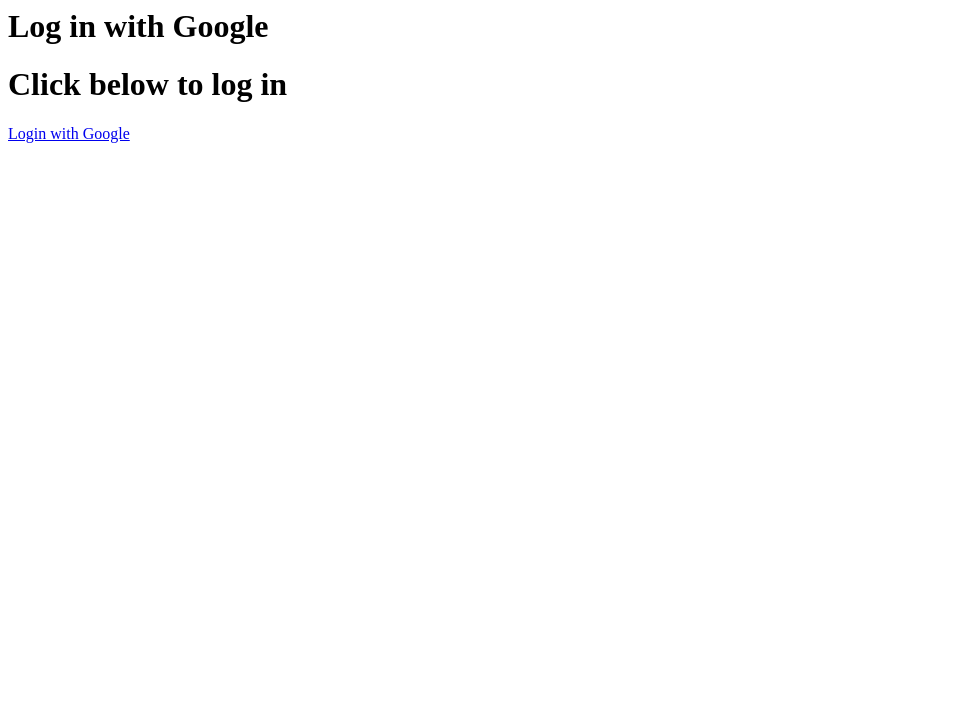
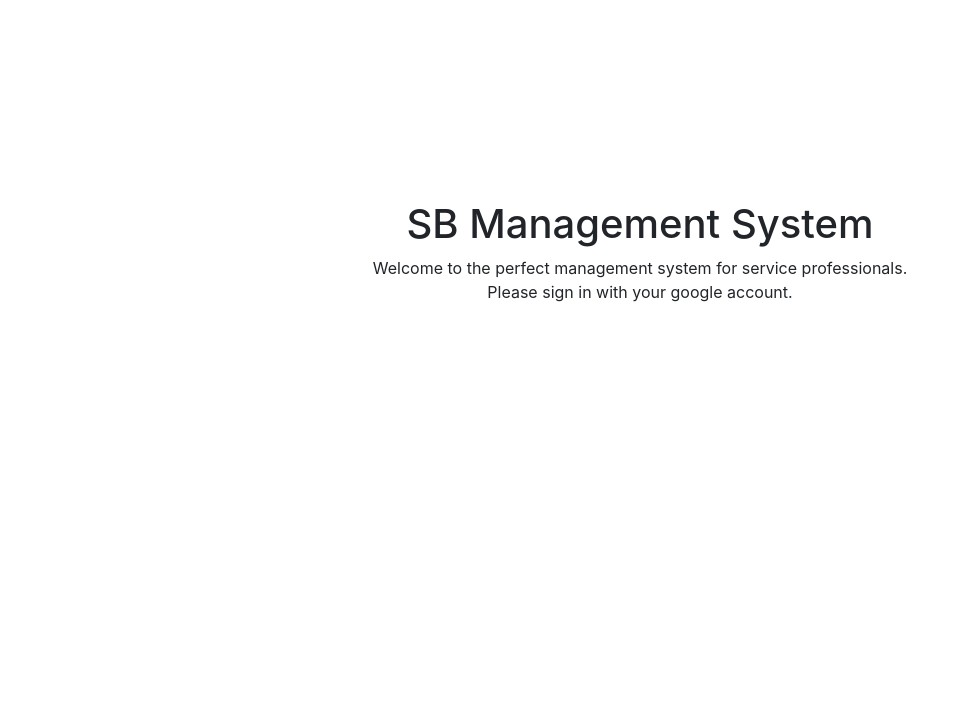
Before and after one commit to fahadbandali/SBMS, a Django app: page / in a window 1280 px wide. Shown: the top 720 px of the page, without its empty margins (0-961 px from the left). Run offline with Django 3.2, Linux system fonts and the light colour scheme; some libraries are stand-ins or nearby versions.

Commit message:
login page, models messed up

```diff
--- a/managementsys/SBMSwebapp/models.py
+++ b/managementsys/SBMSwebapp/models.py
@@ -1,5 +1,6 @@
 from django.db import models
 from django.contrib.auth import get_user_model
+from django.contrib.auth.models import User
 
 # Create your models here.
 # class Professional(models.Model):
--- a/managementsys/SBMSwebapp/templates/SBMSwebapp/index.html
+++ b/managementsys/SBMSwebapp/templates/SBMSwebapp/index.html
@@ -1,17 +1,74 @@
 {% load socialaccount %}
 <html>
-    <head>
+    <!-- <head>
+        <link rel="stylesheet" href="https://stackpath.bootstrapcdn.com/bootstrap/4.5.2/css/bootstrap.min.css" integrity="sha384-JcKb8q3iqJ61gNV9KGb8thSsNjpSL0n8PARn9HuZOnIxN0hoP+VmmDGMN5t9UJ0Z" crossorigin="anonymous">
         <title>Service Management System</title>
     </head>
     <body>
         <h1>Log in with Google</h1>
         {%if user.is_authenticated %}
-        <p>Welcome, {{ user.username} !</p>
+        <p>Welcome, {{ professional} !</p>
 
 
         {%else %}
         <h1> Click below to log in</h1>
         <a href="{% provider_login_url 'google' %}">Login with Google</a>
         {% endif %}
-    </body>
+    </body> -->
+    <head>
+        <!-- Required meta tags -->
+        <meta charset="utf-8">
+        <meta name="viewport" content="width=device-width, initial-scale=1, shrink-to-fit=no">
+        <meta name="google-signin-client_id" content="749267782652-v9vdigcvhb9c38socnv39stkjndvr503.apps.googleusercontent.com">
+        <!-- Bootstrap CSS -->
+        <link rel="stylesheet" href="https://stackpath.bootstrapcdn.com/bootstrap/4.5.2/css/bootstrap.min.css" integrity="sha384-JcKb8q3iqJ61gNV9KGb8thSsNjpSL0n8PARn9HuZOnIxN0hoP+VmmDGMN5t9UJ0Z" crossorigin="anonymous">
+        <style>
+            h1 {text-align: center;}
+            p {text-align: center;}
+            .center {
+                padding: 200px 0;
+                text-align: center;
+                }
+            .center-google{
+                display: flex;
+                justify-content: center;
+                align-items: center;
+            }
+
+        </style>
+        <title>SB Management System</title>
+      </head>
+        <body>
+            <div class = "container">
+                <div class = "center">
+                    <h1>SB Management System</h1>
+                    <p>Welcome to the perfect management system for service professionals. <br> Please sign in with your google account.<p>
+
+                </div>
+                    <div class = "center-google">
+                        <div class="g-signin2" data-width="400" data-height="50"data-longtitle="true"></div>
+                                <script>
+                                function onSuccess(googleUser) {
+                                    console.log('Logged in as: ' + googleUser.getBasicProfile().getName());
+                                }
+                                function onFailure(error) {
+                                    console.log(error);
+                                }
+                                function renderButton() {
+                                    gapi.signin2.render('my-signin2', {
+                                    'scope': 'profile email',
+                                    'width': 20,
+                                    'height': 20,
+                                    'longtitle': true,
+                                    'theme': 'light',
+                                    'onsuccess': onSuccess,
+                                    'onfailure': onFailure
+                                    });
+                                }
+                                </script>
+
+                                <script src="https://apis.google.com/js/platform.js?onload=renderButton" async defer></script>
+                    </div>
+            </div>
+         </body>
 </html>
```
